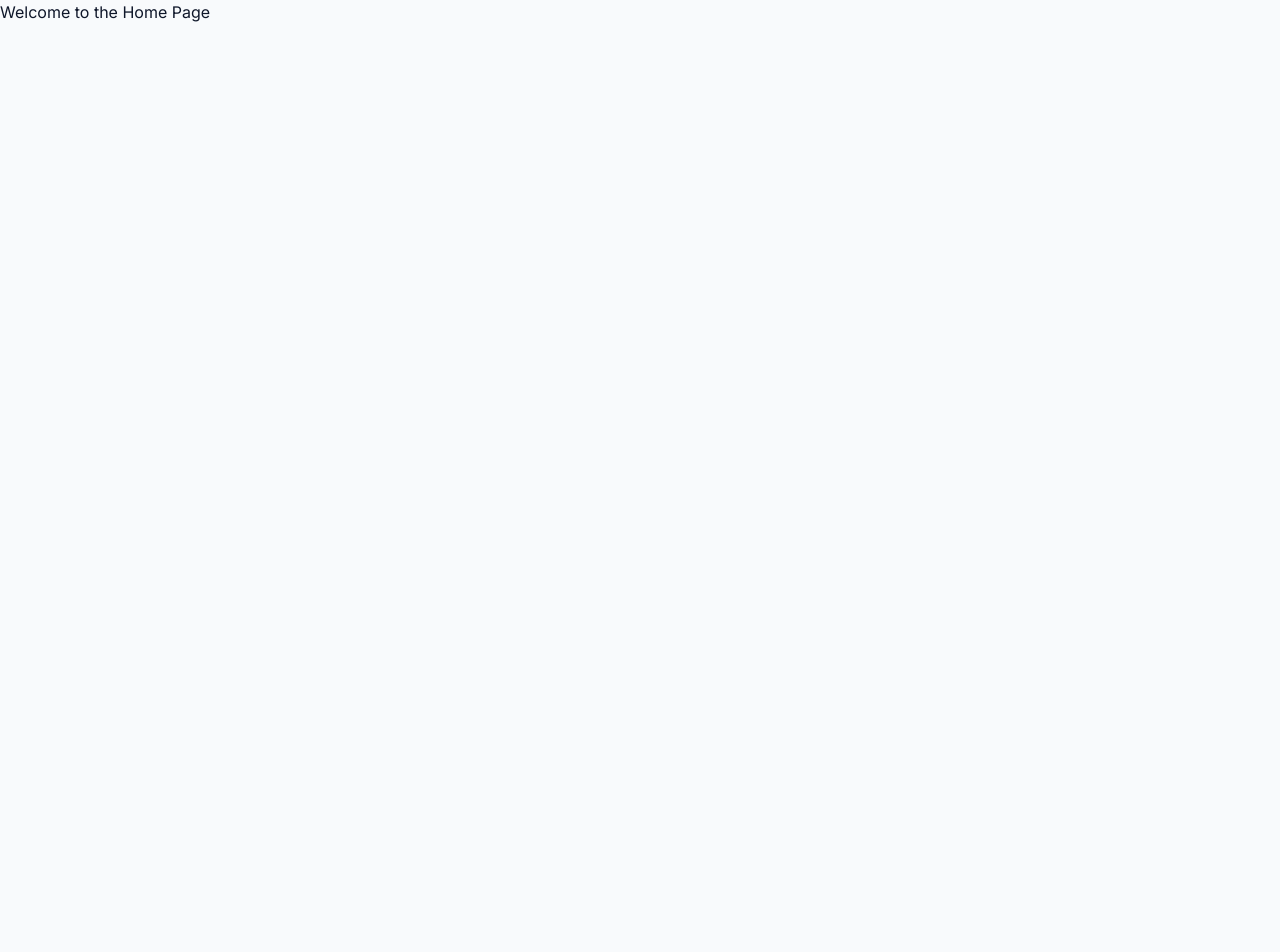
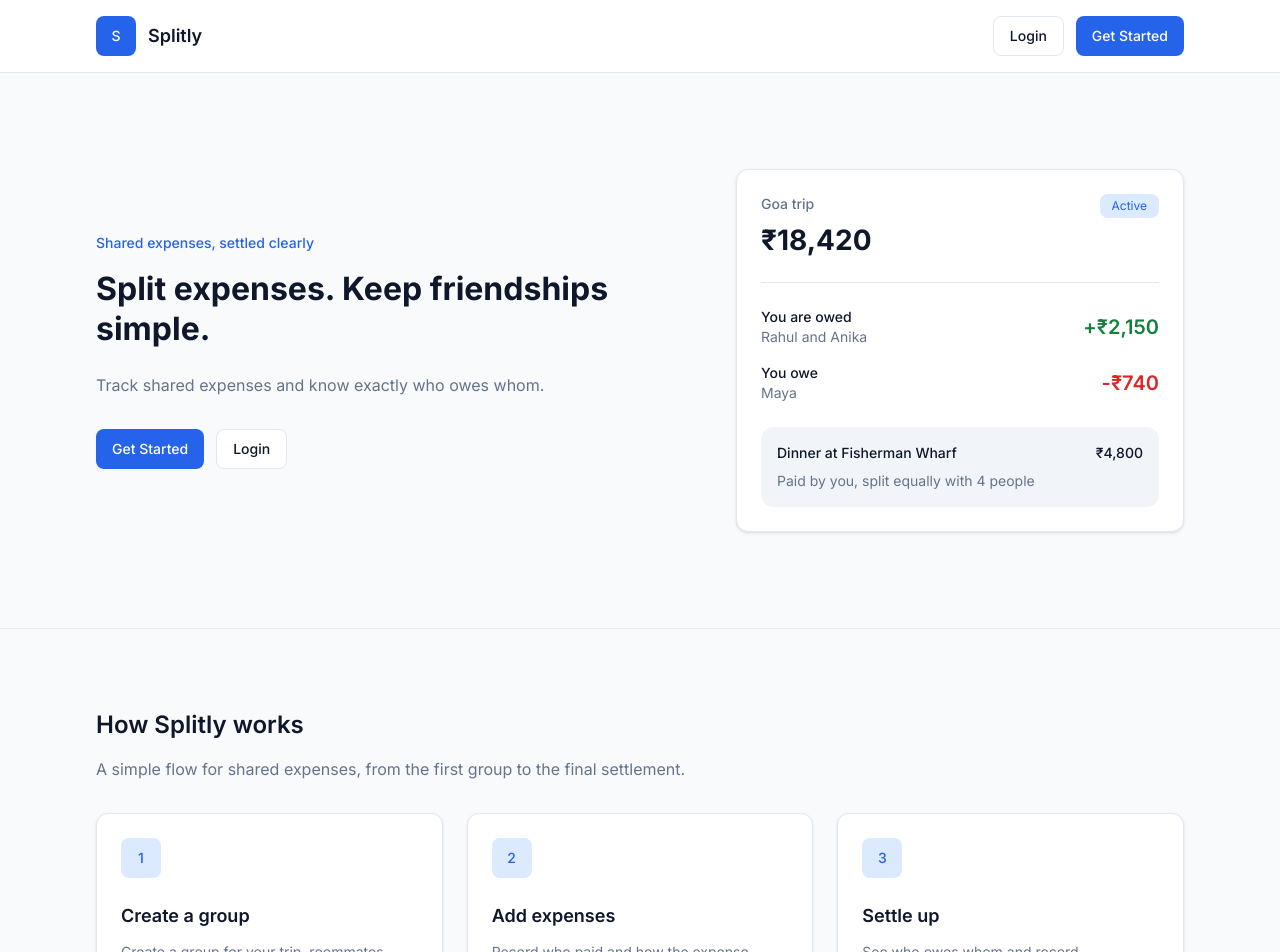
Before and after one commit to My-Next-Developer/splitly, a Next.js app: page / in a window 1280 px wide. Shown: the top 952 px of the page. Before the commit the page ends 800 px from the top, so only its background shows below. Built offline with nearby package versions, Linux system fonts and the light colour scheme.

Commit message:
New page added

```diff
--- a/src/app/page.tsx
+++ b/src/app/page.tsx
@@ -1,5 +1,137 @@
+import Link from "next/link";
+import { Button } from "@/components/ui/button";
+import { Card } from "@/components/ui/card";
+
+const steps = [
+  {
+    number: "1",
+    title: "Create a group",
+    description:
+      "Create a group for your trip, roommates, friends, family, or any shared expenses.",
+  },
+  {
+    number: "2",
+    title: "Add expenses",
+    description: "Record who paid and how the expense should be split.",
+  },
+  {
+    number: "3",
+    title: "Settle up",
+    description: "See who owes whom and record settlements.",
+  },
+];
+
 export default function Home() {
   return (
-    <h1>Welcome to the Home Page</h1>
+    <main className="min-h-screen bg-background text-foreground">
+      <header className="border-b border-border bg-surface">
+        <nav
+          aria-label="Primary navigation"
+          className="mx-auto flex max-w-6xl flex-col gap-4 px-4 py-4 sm:flex-row sm:items-center sm:justify-between sm:px-6 lg:px-8"
+        >
+          <Link
+            href="/"
+            className="inline-flex items-center gap-3 text-card-heading focus-visible:rounded-control focus-visible:outline-2 focus-visible:outline-offset-2 focus-visible:outline-primary"
+          >
+            <span className="flex size-10 items-center justify-center rounded-control bg-primary text-label text-white">
+              S
+            </span>
+            <span>Splitly</span>
+          </Link>
+
+          <div className="flex items-center gap-3">
+            <Button href="/login" variant="secondary" className="flex-1 sm:flex-none">
+              Login
+            </Button>
+            <Button href="/signup" className="flex-1 sm:flex-none">
+              Get Started
+            </Button>
+          </div>
+        </nav>
+      </header>
+
+      <section className="border-b border-border">
+        <div className="mx-auto grid max-w-6xl gap-12 px-4 py-16 sm:px-6 sm:py-20 lg:grid-cols-[1fr_448px] lg:items-center lg:px-8 lg:py-24">
+          <div className="max-w-2xl">
+            <p className="mb-4 text-label text-primary">Shared expenses, settled clearly</p>
+            <h1 className="text-page-heading">
+              Split expenses. Keep friendships simple.
+            </h1>
+            <p className="mt-6 max-w-xl text-body text-foreground-muted">
+              Track shared expenses and know exactly who owes whom.
+            </p>
+
+            <div className="mt-8 flex flex-col gap-3 sm:flex-row">
+              <Button href="/signup">Get Started</Button>
+              <Button href="/login" variant="secondary">
+                Login
+              </Button>
+            </div>
+          </div>
+
+          <Card className="bg-surface">
+            <div className="flex items-start justify-between gap-6 border-b border-border pb-6">
+              <div>
+                <p className="text-label text-foreground-muted">Goa trip</p>
+                <p className="mt-2 text-large-amount">₹18,420</p>
+              </div>
+              <span className="rounded-control bg-primary-subtle px-3 py-1 text-caption text-primary">
+                Active
+              </span>
+            </div>
+
+            <div className="space-y-4 py-6">
+              <div className="flex items-center justify-between gap-4">
+                <div>
+                  <p className="text-label">You are owed</p>
+                  <p className="text-secondary text-foreground-muted">Rahul and Anika</p>
+                </div>
+                <p className="text-amount text-success">+₹2,150</p>
+              </div>
+              <div className="flex items-center justify-between gap-4">
+                <div>
+                  <p className="text-label">You owe</p>
+                  <p className="text-secondary text-foreground-muted">Maya</p>
+                </div>
+                <p className="text-amount text-danger">-₹740</p>
+              </div>
+            </div>
+
+            <div className="rounded-card bg-surface-muted p-4">
+              <div className="flex items-center justify-between gap-4">
+                <p className="text-label">Dinner at Fisherman Wharf</p>
+                <p className="text-label">₹4,800</p>
+              </div>
+              <p className="mt-2 text-secondary text-foreground-muted">
+                Paid by you, split equally with 4 people
+              </p>
+            </div>
+          </Card>
+        </div>
+      </section>
+
+      <section className="mx-auto max-w-6xl px-4 py-16 sm:px-6 sm:py-20 lg:px-8">
+        <div className="max-w-2xl">
+          <h2 className="text-section-heading">How Splitly works</h2>
+          <p className="mt-4 text-body text-foreground-muted">
+            A simple flow for shared expenses, from the first group to the final settlement.
+          </p>
+        </div>
+
+        <div className="mt-8 grid gap-6 md:grid-cols-3">
+          {steps.map((step) => (
+            <Card key={step.number}>
+              <div className="mb-6 flex size-10 items-center justify-center rounded-control bg-primary-subtle text-label text-primary">
+                {step.number}
+              </div>
+              <h3 className="text-card-heading">{step.title}</h3>
+              <p className="mt-3 text-secondary text-foreground-muted">
+                {step.description}
+              </p>
+            </Card>
+          ))}
+        </div>
+      </section>
+    </main>
   );
 }
--- /dev/null
+++ b/src/components/ui/button.tsx
@@ -0,0 +1,27 @@
+import Link from "next/link";
+import type { ComponentProps } from "react";
+
+type ButtonProps = ComponentProps<typeof Link> & {
+  variant?: "primary" | "secondary";
+};
+
+export function Button({
+  className,
+  variant = "primary",
+  ...props
+}: ButtonProps) {
+  const baseClass =
+    "inline-flex min-h-10 items-center justify-center rounded-control px-4 py-2 text-label transition-colors focus-visible:outline-2 focus-visible:outline-offset-2 focus-visible:outline-primary";
+
+  const variantClass =
+    variant === "primary"
+      ? "bg-primary text-white hover:bg-primary-hover"
+      : "border border-border bg-surface text-foreground hover:bg-surface-muted";
+
+  return (
+    <Link
+      className={[baseClass, variantClass, className].filter(Boolean).join(" ")}
+      {...props}
+    />
+  );
+}
--- /dev/null
+++ b/src/components/ui/card.tsx
@@ -0,0 +1,17 @@
+import type { ComponentProps } from "react";
+
+type CardProps = ComponentProps<"div">;
+
+export function Card({ className, ...props }: CardProps) {
+  return (
+    <div
+      className={[
+        "rounded-card border border-border bg-surface p-6 shadow-sm",
+        className,
+      ]
+        .filter(Boolean)
+        .join(" ")}
+      {...props}
+    />
+  );
+}
```
